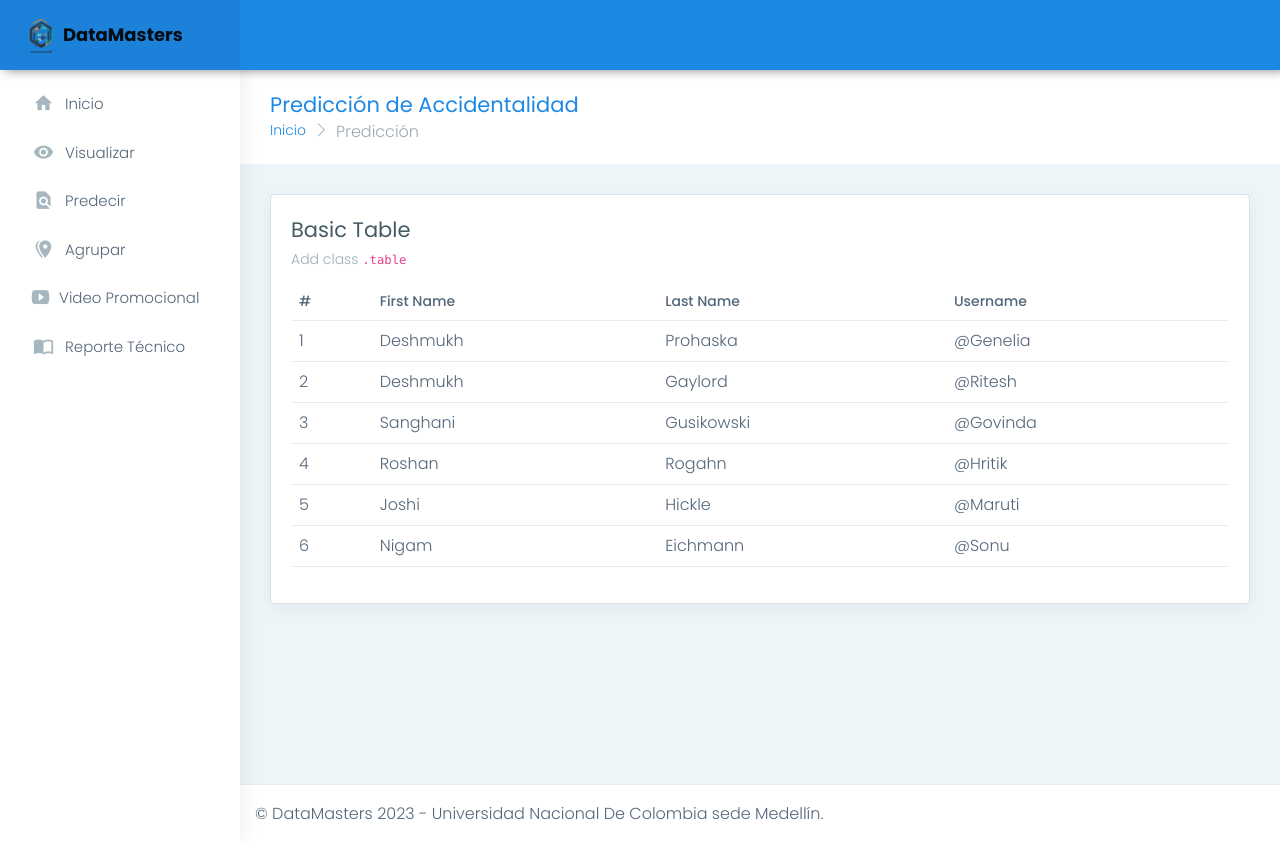
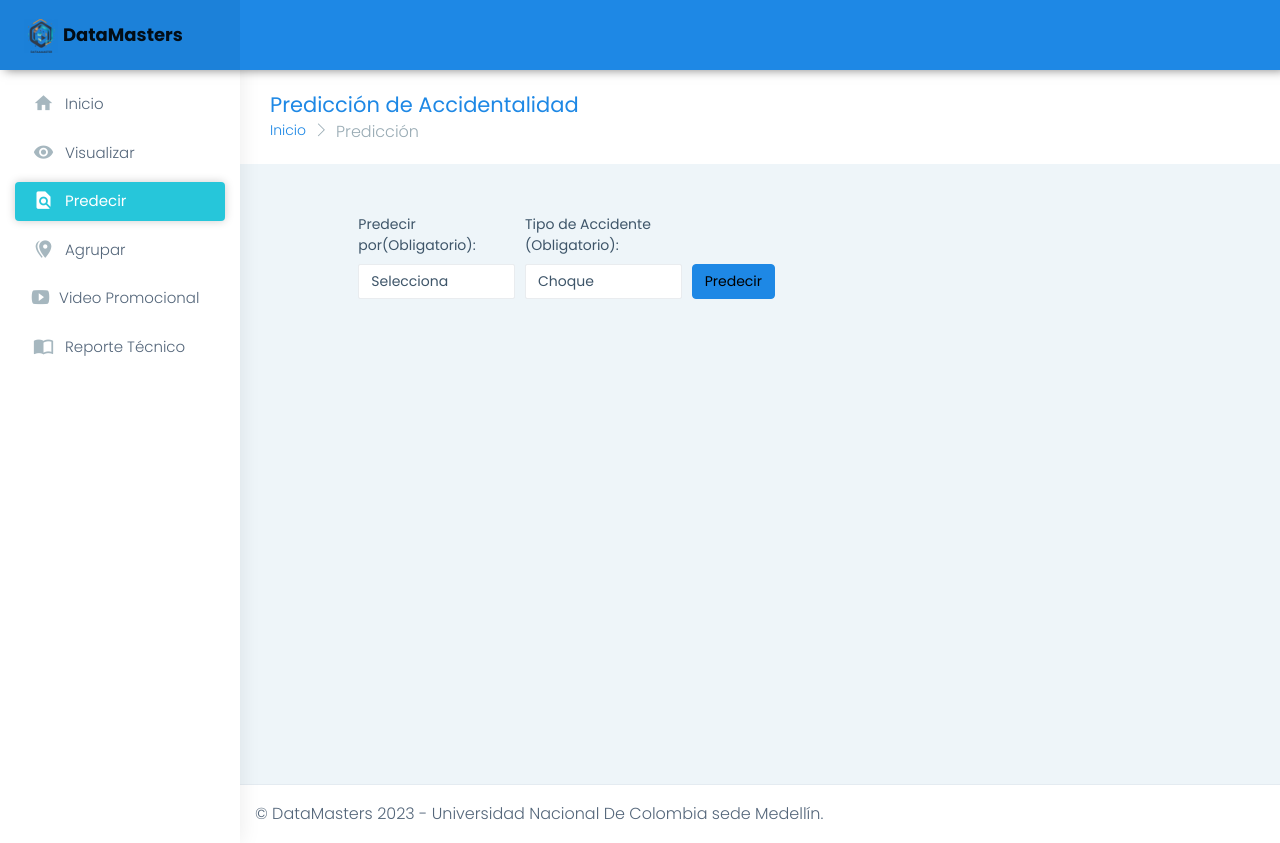
Before and after one commit to DataMastersUN/FA_T2, a Flask app: page /prediction in a window 1280 px wide. Run offline with Flask 3, Linux system fonts and the light colour scheme; some libraries are stand-ins or nearby versions.

Commit message:
feat: prediction feature

```diff
--- a/app.py
+++ b/app.py
@@ -2,7 +2,7 @@ from flask import Flask, render_template, request
 from importlib import import_module
 from flask_paginate import Pagination, get_page_args
 from pathlib import Path
-from datetime import datetime
+from datetime import datetime, timedelta
 from math import ceil
 import git
 import csv
@@ -89,5 +89,59 @@ def is_within_date_range(row, start_date, end_date):
     )
     return start_date <= row_date <= end_date
 
-if __name__ == "__main__":
-    app.run()
+@app.route("/prediction", methods=["GET", "POST"])
+def prediction():
+    with open(THIS_FOLDER/"src/Predicciones2019-2023.csv", mode="r", newline="", encoding="utf-8") as file:
+        csv_reader = csv.DictReader(file)
+        data = [row for row in csv_reader]
+    result = 0
+    date = ''
+    prediction_by = request.args.get('prediction_by')
+    accident_type = request.args.get('accident_type')
+    print('prediction', prediction_by)
+
+    if prediction_by == 'day':
+        date = datetime.strptime(request.args.get('selected_day'), "%Y-%m-%d")
+
+        for row in data:
+            if int(row['Anio']) == date.year and int(row['Mes']) == date.month and int(row['Dia']) == date.day:
+                result += int(float(row['Predic_' + accident_type]))
+
+    elif prediction_by == 'week':
+        year, week = map(int, request.args.get('selected_week').split('-W'))
+        print(year, week)
+        days = get_days_in_week(year, week)
+
+        for row in data:
+            for day in days:
+                if (
+                int(row['Anio']) == day.year and
+                int(row['Mes']) == day.month and
+                int(row['Dia']) == day.day
+                ):
+                    result += int(float(row['Predic_' + accident_type]))
+
+        for day in days:
+            if (
+                int(row['Anio']) == day.year and
+                int(row['Mes']) == day.month and
+                int(row['Dia']) == day.day
+            ):
+                result += int(float(row['Predic_' + accident_type]))
+
+    elif prediction_by == 'month':
+        date = datetime.strptime(request.args.get('selected_month'), "%Y-%m")
+        for row in data:
+            if int(row['Anio']) == date.year and int(row['Mes']) == date.month:
+                result += int(float(row['Predic_' + accident_type]))
+
+    return render_template(
+        "home/prediction.html",
+        result=result,
+        accident_type=accident_type
+    )
+
+def get_days_in_week(year, week):
+    first_day = datetime.fromisocalendar(year, week, 1)
+    days_in_week = [first_day + timedelta(days=i) for i in range(7)]
+    return days_in_week
--- a/home/routes.py
+++ b/home/routes.py
@@ -6,7 +6,6 @@ from jinja2 import TemplateNotFound
 
 @blueprint.route('/index')
 def index():
-
     return render_template('home/index.html', segment='index')
 
 
--- a/templates/home/prediction.html
+++ b/templates/home/prediction.html
@@ -38,62 +38,56 @@
         <div class="row">
             <!-- column -->
             <div class="col-sm-12">
+                <div class="filters">
+                    <form method="get">
+                        <div class="filters-row">
+                            <div class="col-md-2">
+                                <label for="prediction_select">Predecir por(Obligatorio):</label>
+                                <select required name="prediction_by" class="form-control" id="prediction_select">
+                                    <option value="" selected="true" disabled="disabled">Selecciona</option>
+                                    <option value="day" {% if request.args.get('prediction_by')=="day" %}selected{% endif %}>Día</option>
+                                    <option value="week" {% if request.args.get('prediction_by')=="week" %}selected{% endif %}>Semana</option>
+                                    <option value="month" {% if request.args.get('prediction_by')=="month" %}selected{% endif %}>Mes</option>
+                                </select>
+                            </div>
+                            <div class="col-md-2" id="year_month_container" style="display: none">
+                                <label for="day_input">Selecciona un Día(Obligatorio):</label>
+                                <input value="{{ request.args.get('selected_day', '') }}" class="form-control" type="date" id="day_input" name="selected_day" min="2019-03-01" max="2023-12-31">
+                            </div>
+                            <div class="col-md-2" id="week_container" style="display: none">
+                                <label for="week_input">Selecciona una Semana:(Obligatorio)</label>
+                                <input value="{{ request.args.get('selected_week', '') }}" class="form-control" type="week" id="week_input" name="selected_week" min="2019-W09" max="2023-W52">
+                            </div>
+                            <div class="col-md-2" id="month_container" style="display: none">
+                                <label for="month_input">Selecciona un Mes(Obligatorio):</label>
+                                <input value="{{ request.args.get('selected_month', '') }}" class="form-control" type="month" id="month_input" name="selected_month" min="2019-03" max="2023-12">
+                            </div>
+                            <div class="col-md-2">
+                                <label for="accident_type_select">Tipo de Accidente (Obligatorio):</label>
+                                <select required name="accident_type" class="form-control" id="accident_type_select">
+                                    <option value="choque" {% if request.args.get('accident_type')=="choque" %}selected{% endif %}>Choque</option>
+                                    <option value="atropello" {% if request.args.get('accident_type')=="atropello" %}selected{% endif %}>Atropello</option>
+                                    <option value="caida" {% if request.args.get('accident_type')=="caida" %}selected{% endif %}>Caida Ocupante</option>
+                                    <option value="volcamiento" {% if request.args.get('accident_type')=="volcamiento" %}selected{% endif %}>Volcamiento</option>
+                                </select>
+                            </div>
+                            <div class="col-md-6">
+                                <input type="submit" class="btn btn-info" value="Predecir">
+                            </div>
+                        </div>
+                    </form>
+                </div>
+                {% if result != 0 %}
+                {% if accident_type %}
                 <div class="card">
                     <div class="card-body">
-                        <h4 class="card-title">Basic Table</h4>
-                        <h6 class="card-subtitle">Add class <code>.table</code></h6>
                         <div class="table-responsive">
-                            <table class="table user-table">
-                                <thead>
-                                    <tr>
-                                        <th class="border-top-0">#</th>
-                                        <th class="border-top-0">First Name</th>
-                                        <th class="border-top-0">Last Name</th>
-                                        <th class="border-top-0">Username</th>
-                                    </tr>
-                                </thead>
-                                <tbody>
-                                    <tr>
-                                        <td>1</td>
-                                        <td>Deshmukh</td>
-                                        <td>Prohaska</td>
-                                        <td>@Genelia</td>
-                                    </tr>
-                                    <tr>
-                                        <td>2</td>
-                                        <td>Deshmukh</td>
-                                        <td>Gaylord</td>
-                                        <td>@Ritesh</td>
-                                    </tr>
-                                    <tr>
-                                        <td>3</td>
-                                        <td>Sanghani</td>
-                                        <td>Gusikowski</td>
-                                        <td>@Govinda</td>
-                                    </tr>
-                                    <tr>
-                                        <td>4</td>
-                                        <td>Roshan</td>
-                                        <td>Rogahn</td>
-                                        <td>@Hritik</td>
-                                    </tr>
-                                    <tr>
-                                        <td>5</td>
-                                        <td>Joshi</td>
-                                        <td>Hickle</td>
-                                        <td>@Maruti</td>
-                                    </tr>
-                                    <tr>
-                                        <td>6</td>
-                                        <td>Nigam</td>
-                                        <td>Eichmann</td>
-                                        <td>@Sonu</td>
-                                    </tr>
-                                </tbody>
-                            </table>
+                            <h1>Predicción: <b>{{ result }}</b> Accidentes tipo {{ accident_type }}</h1>
                         </div>
                     </div>
                 </div>
+                {% endif %}
+                {% endif %}
             </div>
         </div>
         <!-- ============================================================== -->
@@ -106,4 +100,45 @@
 
 {% endblock content %}
 
-{% block javascripts %}{% endblock javascripts %}
+{% block javascripts %}
+<script>
+    const urlParams = new URLSearchParams(window.location.search);
+    const predictionSelected = urlParams.get('prediction_by');
+
+    const predictionSelect = document.getElementById('prediction_select');
+    const yearMonthContainer = document.getElementById('year_month_container');
+    const weekContainer = document.getElementById('week_container');
+    const monthContainer = document.getElementById('month_container');
+    const yearMonthInput = document.getElementById('day_input');
+    const weekInput = document.getElementById('week_input');
+    const monthInput = document.getElementById('month_input');
+    checkFields()
+
+    predictionSelect.addEventListener('change', function() {
+        checkFields()
+    });
+
+    function checkFields() {
+        yearMonthContainer.style.display = 'none';
+        weekContainer.style.display = 'none';
+        monthContainer.style.display = 'none';
+
+       yearMonthInput.removeAttribute('required');
+        weekInput.removeAttribute('required');
+        monthInput.removeAttribute('required');
+
+        const selectedValue = predictionSelect.value;
+
+        if (selectedValue === 'day') {
+            yearMonthContainer.style.display = 'block';
+            yearMonthInput.setAttribute('required', 'required');
+        } else if (selectedValue === 'week') {
+            weekContainer.style.display = 'block';
+            weekInput.setAttribute('required', 'required');
+        } else if (selectedValue === 'month') {
+            monthContainer.style.display = 'block';
+            monthInput.setAttribute('required', 'required');
+        }
+    }
+</script>
+{% endblock javascripts %}
--- a/templates/home/visualization.html
+++ b/templates/home/visualization.html
@@ -73,8 +73,6 @@
             <div class="card">
 
                 <div class="card-body">
-                    <!-- <h4 class="card-title">Basic Table</h4>
-                    <h6 class="card-subtitle">Add class</h6> -->
                     <form method="get">
                         <input type="hidden" name="start_date" value="{{ request.args.get('start_date', '') }}">
                         <input type="hidden" name="end_date" value="{{ request.args.get('end_date', '') }}">
--- a/templates/includes/sidebar.html
+++ b/templates/includes/sidebar.html
@@ -12,7 +12,7 @@
                         <i class="mdi me-2 mdi-eye"></i><span class="hide-menu">Visualizar</span></a>
                 </li>
                 <li class="sidebar-item"> <a class="sidebar-link waves-effect waves-dark sidebar-link"
-                        href="/prediction.html" aria-expanded="false"><i class="mdi me-2 mdi-file-find"></i><span
+                        href="{{ url_for('prediction') }}" aria-expanded="false"><i class="mdi me-2 mdi-file-find"></i><span
                             class="hide-menu">Predecir</span></a></li>
                 <li class="sidebar-item"> <a class="sidebar-link waves-effect waves-dark sidebar-link"
                         href="/grouping.html" aria-expanded="false"><i
--- a/templates/layouts/base.html
+++ b/templates/layouts/base.html
@@ -1,13 +1,9 @@
 <!DOCTYPE html>
-<html dir="ltr" lang="en">
+<html dir="ltr" lang="es">
 
 <head>
-    <meta charset="utf-8">
-    <meta http-equiv="X-UA-Compatible" content="IE=edge">
-    <!-- Tell the browser to be responsive to screen width -->
-    <meta name="viewport" content="width=device-width, initial-scale=1">
-    <meta name="keywords"
-        content="wrappixel, admin dashboard, html css dashboard, web dashboard, bootstrap 5 admin, bootstrap 5, css3 dashboard, bootstrap 5 dashboard, materialpro admin bootstrap 5 dashboard, frontend, responsive bootstrap 5 admin template, materialpro admin lite design, materialpro admin lite dashboard bootstrap 5 dashboard template">
+    <meta charset="UTF-8">
+    <meta name="viewport" content="width=device-width, initial-scale=1.0">
     <meta name="description"
         content="La aplicación que aborda el problema de predecir la accidentalidad en la ciudad de Medellín a partir de registros históricos recientes, desarrollado por estudiantes de la Universidad Nacional de Colombia">
     <title>
```
